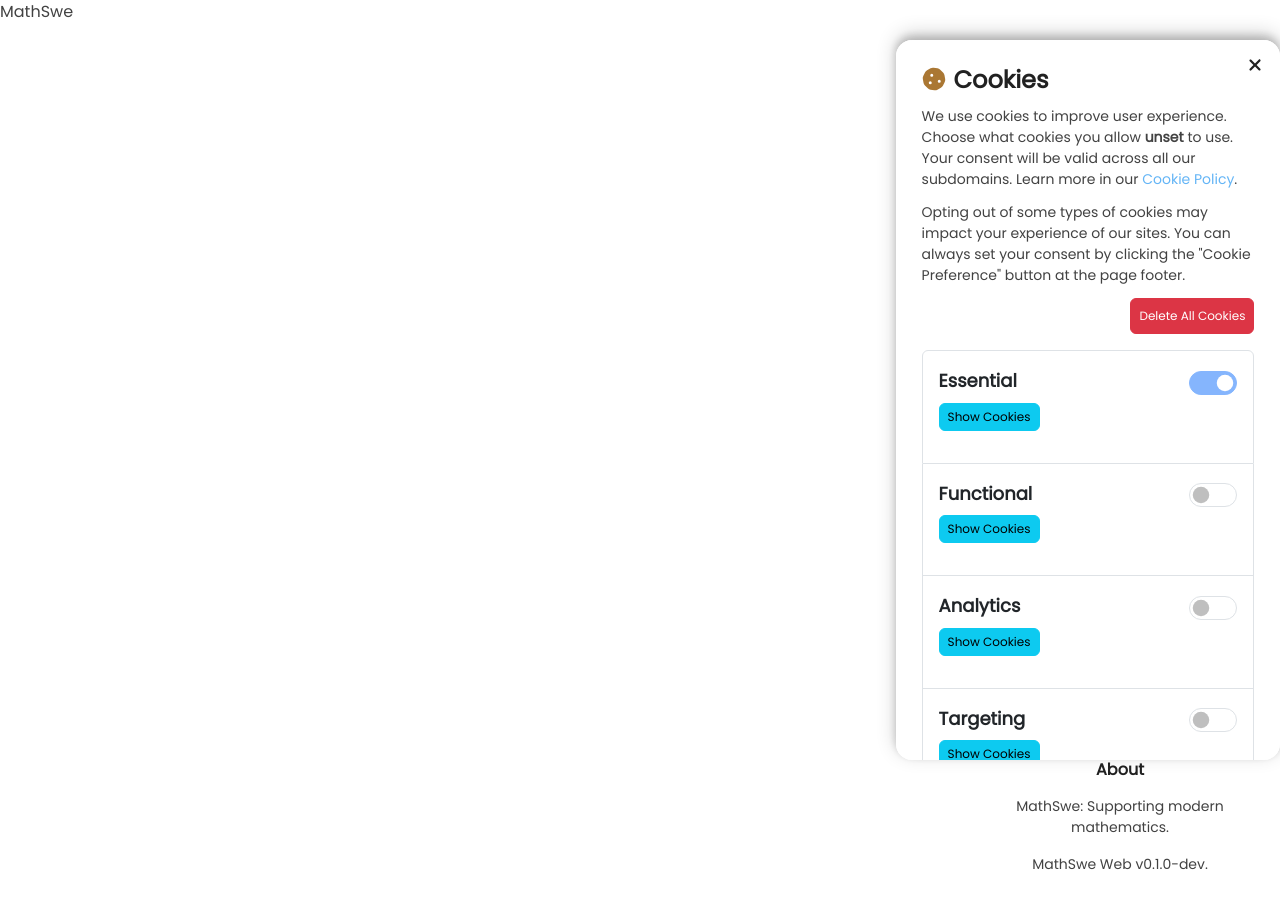
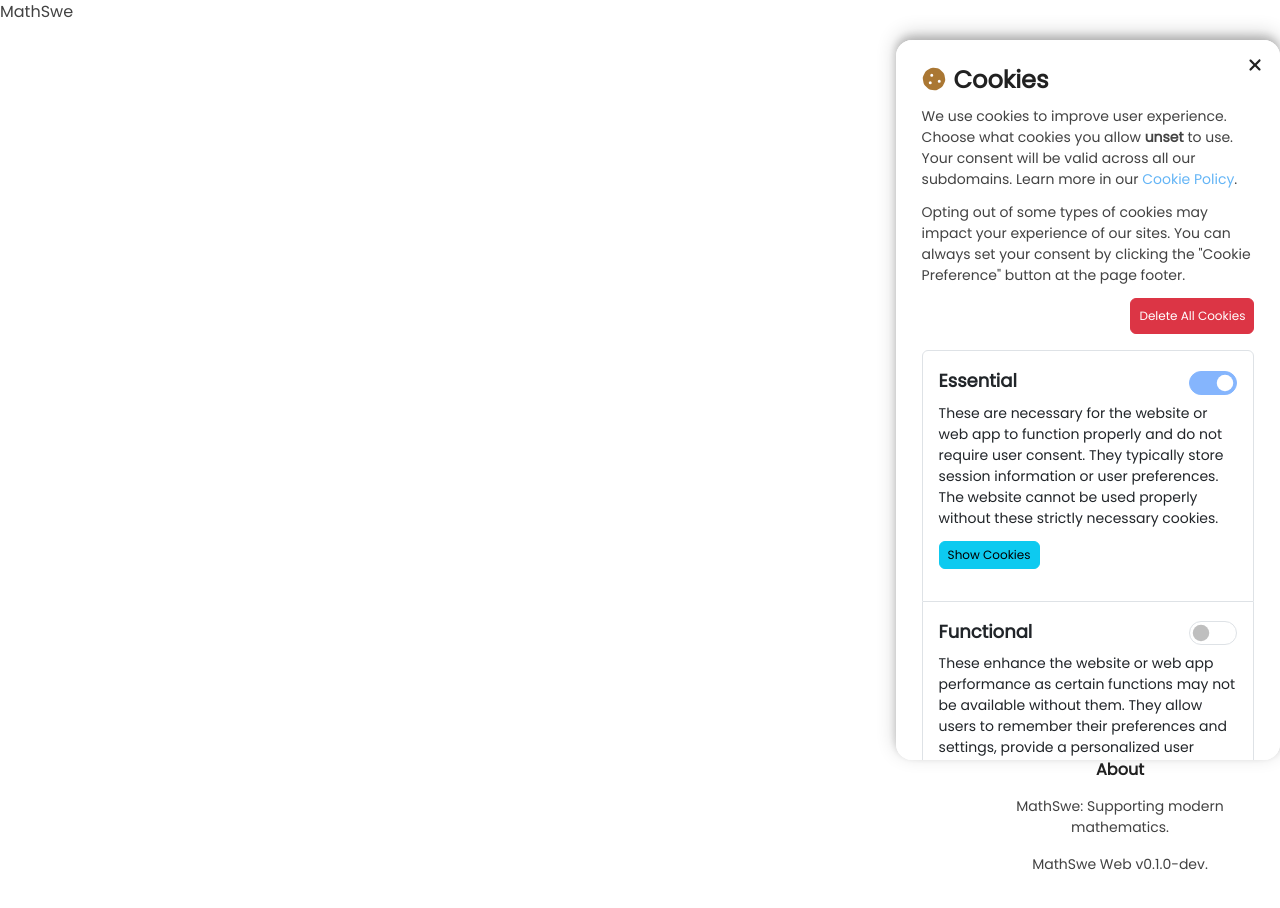
Before and after one commit to mathswe/mathswe.com, a React (Vite) app: page / in a window 1280 px wide. Both pictures are taken after a click on the button "Customize". Shown: the top 908 px of the page. Built offline with nearby package versions, Linux system fonts and the light colour scheme; no server answers.

Commit message:
Add description to category items in component CookieCustomization

```diff
--- a/src/ui/legal/CookieCustomization.tsx
+++ b/src/ui/legal/CookieCustomization.tsx
@@ -214,6 +214,15 @@
                                 />
                             </div>
 
+                            <p>
+                                These are necessary for the website or web app
+                                to function properly and do not require user
+                                consent. They typically store session
+                                information or user preferences. The website
+                                cannot be used properly without these strictly
+                                necessary cookies.
+                            </p>
+
                             <CookieCategoryDetails rows={ cookies } />
                         </div>
                     </Item>
@@ -229,6 +238,20 @@
                                     onChange={ setFunctional }
                                 />
                             </div>
+
+                            <p>
+                                These enhance the website or web app performance
+                                as certain functions may not be available
+                                without them. They allow users to remember their
+                                preferences and settings, provide a personalized
+                                user experience, are anonymous, be first-party
+                                or set by third-party service providers, and do
+                                not track browsing activity across other
+                                websites. For example, cookies that remember
+                                user location, chosen language, or other
+                                settings, a live web chat platform, and optional
+                                security parameters like a single sign-on (SSO).
+                            </p>
 
                             <CookieCategoryDetails rows={ cookies } />
                         </div>
@@ -246,6 +269,15 @@
                                 />
                             </div>
 
+                            <p>
+                                These cookies collect data on how users interact
+                                with the website or web app, including metrics
+                                like page views, bounce rates, and traffic
+                                sources. They cannot be used to directly
+                                identify a certain visitor. They help website
+                                owners understand and improve site performance.
+                            </p>
+
                             <CookieCategoryDetails rows={ cookies } />
                         </div>
                     </Item>
@@ -261,6 +293,19 @@
                                     onChange={ setTargeting }
                                 />
                             </div>
+
+                            <p>
+                                These are used to identify visitors between
+                                different websites and may be used by companies
+                                to build a profile of visitor interests or show
+                                relevant ads on other websites, and are usually
+                                third-party. They are used on a limited basis,
+                                and we do not use them to serve third-party ads
+                                on our websites or web apps. For example,
+                                cookies installed by YouTube in videos embedded
+                                into our site to track their views and user
+                                preferences.
+                            </p>
 
                             <CookieCategoryDetails rows={ cookies } />
                         </div>
```
